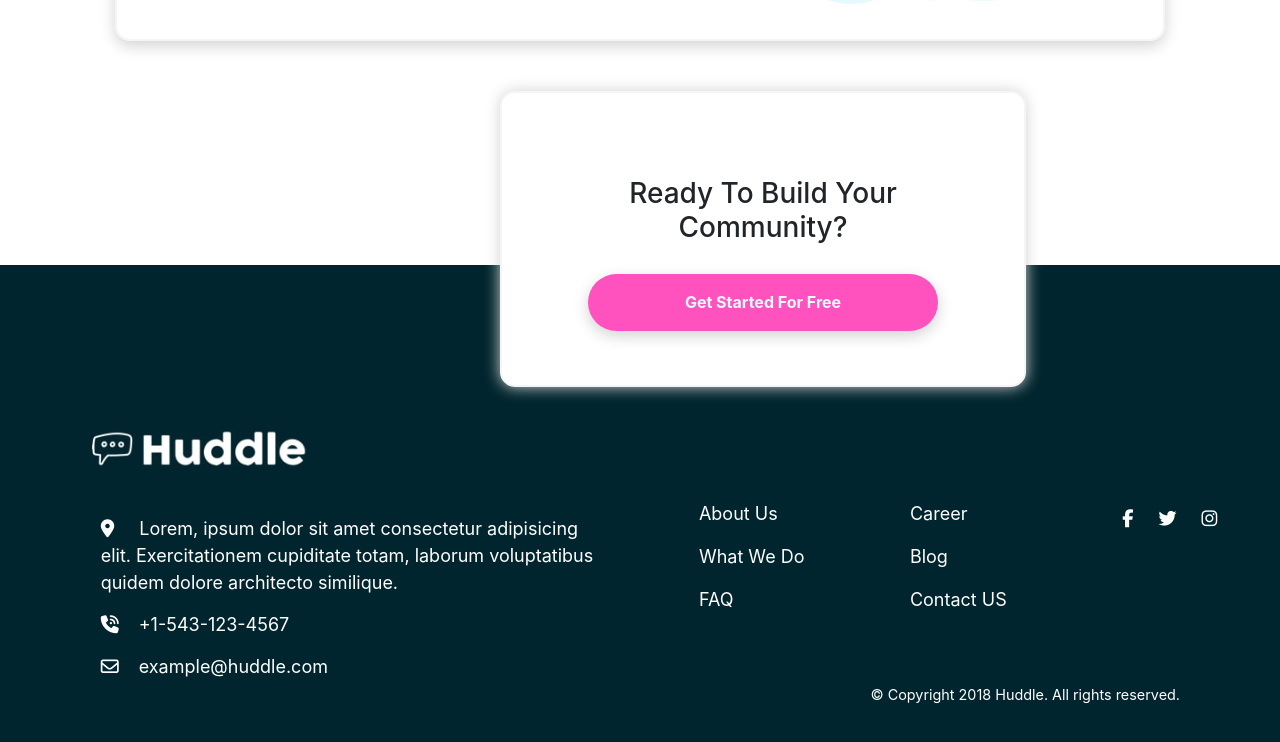
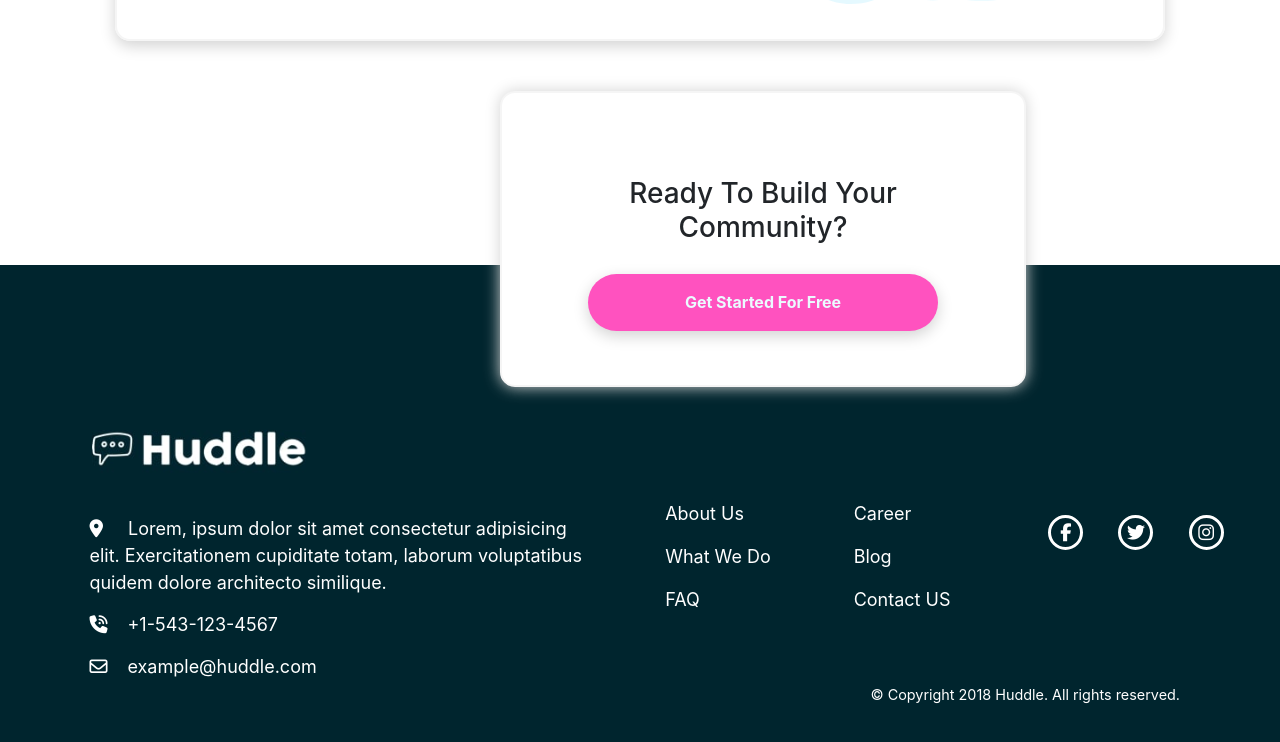
Before and after one commit to nicoarbe/Reto-Pareja-Huddle, a plain HTML site: page index.html in a window 1280 px wide. Shown: the part 1860-2602 px from the top of the page. Drawn offline with nearby package versions, Linux system fonts and the light colour scheme.

Commit message:
Se agregan bordes a los iconos de redes sociales

```diff
--- a/index.html
+++ b/index.html
@@ -108,8 +108,8 @@
             </div>
             <div class="dirFooter3">
                 <a href=""><i class="icons fab fa-facebook-f" style="color: white;"></i></i></a>
-                <a href=""><i class="fab fa-twitter icons" style="color: white;"></i></a>
-                <a href=""><i class="fab fa-instagram icons" style="color: white;"></i></a>
+                <a href=""><i class="icons fab fa-twitter" style="color: white;"></i></a>
+                <a href=""><i class="icons fab fa-instagram" style="color: white;"></i></a>
             </div>
         </div>
         <div class="copyright">
--- a/style.css
+++ b/style.css
@@ -166,8 +166,13 @@ footer{
 .icons{
     border-color: white;
     border-radius: 100%;
-    margin: 10px;
-    color: white;
+    border-style: solid;
+    width: 35px;
+    height: 35px;
+    display: inline-flex !important;
+    align-items: center;
+    justify-content: center;
+    margin: 15px;
 }
 
 .iconSpace{
```
